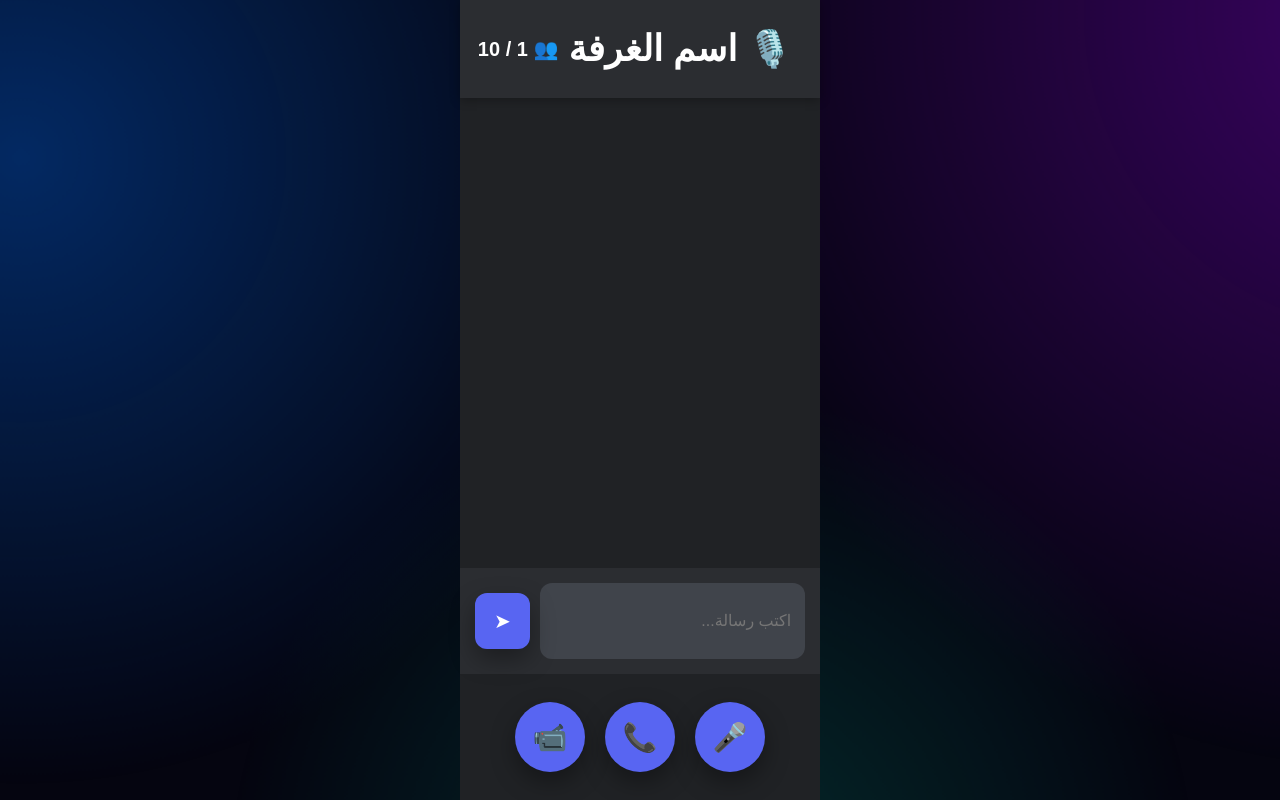
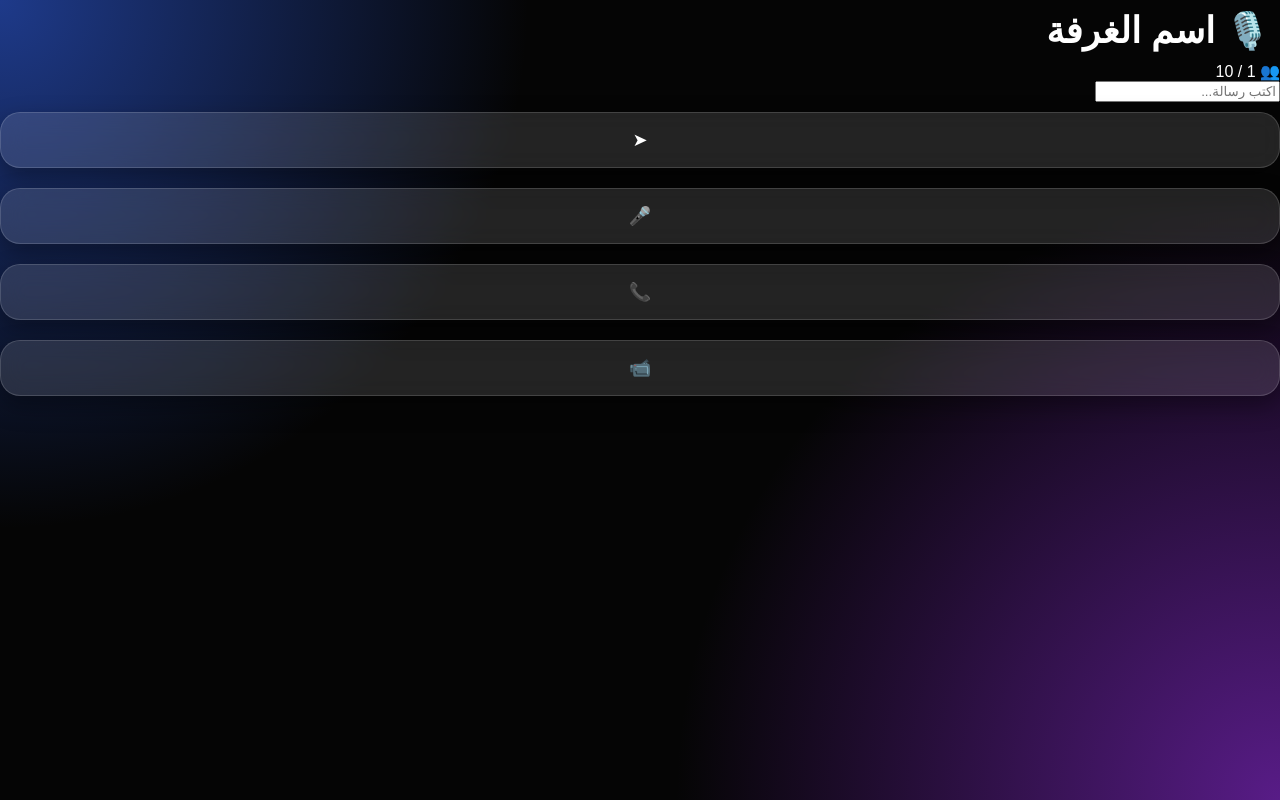
Before and after one commit to mecdjhjhnh37-collab/walkie-talkie-majd, a Flask app: page /room in a window 1280 px wide. Run offline with Flask 3, Linux system fonts and the light colour scheme; some libraries are stand-ins or nearby versions.

Commit message:
Update style.css

```diff
--- a/static/style.css
+++ b/static/style.css
@@ -179,92 +183,71 @@ p {
 /* الحالة */
 
 .online,
-.status {
+.status{
 
+    display:inline-block;
 
-    display: inline-block;
+    padding:8px 20px;
 
-
-    padding: 8px 20px;
-
-
-    border-radius: 30px;
-
+    border-radius:30px;
 
     background:
-
-    rgba(0,255,120,0.15);
+    rgba(0,255,120,.15);
 
 }
 
 
 
-/* كل الأزرار */
+/* الأزرار */
 
 button,
 .lang-btn,
-.google-btn {
+.google-btn{
 
+    width:100%;
 
-    width: 100%;
+    padding:16px;
 
+    margin:10px 0;
 
-    padding: 16px;
+    border-radius:20px;
 
+    border:1px solid rgba(255,255,255,.15);
 
-    margin: 10px 0;
+    color:white;
 
+    font-size:18px;
 
-    border-radius: 20px;
-
-
-    border: 1px solid rgba(255,255,255,0.15);
-
-
-    color: white;
-
-
-    font-size: 18px;
-
-
-    cursor: pointer;
-
-
+    cursor:pointer;
 
     background:
+    rgba(255,255,255,.12);
 
-    rgba(255,255,255,0.12);
+    backdrop-filter:blur(12px);
 
-
-
-    backdrop-filter: blur(12px);
-
-
-
-    transition: 0.3s;
-
-
+    transition:.3s;
 
     box-shadow:
-
-    0 10px 25px rgba(0,0,0,0.35);
-
+    0 10px 25px rgba(0,0,0,.35);
 
 }
 
 
-
 button:hover,
 .lang-btn:hover,
-.google-btn:hover {
+.google-btn:hover{
+
+    transform:translateY(-4px);
+
+    background:
+    rgba(255,255,255,.22);
+
+}
 
 
-    transform: translateY(-4px);
+button:active{
 
-
-    background:
-
-    rgba(255,255,255,0.22);
+    transform:scale(.96);
 
 }
 
@@ -398,159 +354,61 @@ a {
 
 }
 
+
 .popup-buttons button{
 
     flex:1;
 
-    border:none;
+}
 
-    border-radius:10px;
-
-    padding:12px;
-
-    font-size:16px;
-
-    cursor:pointer;
-
-}
 
 #createRoomNow{
 
     background:#5865F2;
 
-    color:white;
+}
 
-}
 
 #cancelRoom{
 
     background:#444;
 
-    color:white;
+}
+/* =============== DARK PRO ROOM =============== */
 
-}
-.room-bottom button{
-...
-}
 
 .room-page{
+
+    width:100%;
+
     height:100vh;
-    display:flex;
-    flex-direction:column;
-    background:#202225;
-    color:white;
-}
-
-.room-header{
-
-    background:#2b2d31;
-
-    padding:18px;
-
-    display:flex;
-
-    justify-content:space-between;
-
-    align-items:center;
-
-    font-size:20px;
-
-    font-weight:bold;
-
-    box-shadow:0 2px 10px rgba(0,0,0,.3);
-
-}
-
-.room-chat{
-
-    flex:1;
-
-    overflow-y:auto;
-
-    padding:15px;
 
     display:flex;
 
     flex-direction:column;
 
-    gap:10px;
+    background:
+
+    radial-gradient(
+    circle at top left,
+    #1e3a8a,
+    transparent 35%
+    ),
+
+    radial-gradient(
+    circle at bottom right,
+    #581c87,
+    transparent 40%
+    ),
+
+    #050505;
+
+    color:white;
+
+    overflow:hidden;
 
 }
 
-.room-input{
 
-    display:flex;
 
-    gap:10px;
-
-    padding:15px;
-
-    background:#2b2d31;
-
-}
-
-.room-input input{
-
-    flex:1;
-
-    border:none;
-
-    border-radius:12px;
-
-    padding:14px;
-
-    background:#40444b;
-
-    color:white;
-
-    font-size:16px;
-
-}
-
-.room-input button{
-
-    width:55px;
-
-    border:none;
-
-    border-radius:12px;
-
-    background:#5865F2;
-
-    color:white;
-
-    font-size:20px;
-
-}
-
-.room-bottom{
-
-    display:flex;
-
-    justify-content:center;
-
-    gap:20px;
-
-    padding:18px;
-
-    background:#202225;
-
-}
-
-.room-bottom button{
-
-    width:70px;
-
-    height:70px;
-
-    border:none;
-
-    border-radius:50%;
-
-    font-size:28px;
-
-    background:#5865F2;
-
-    color:white;
-
-}
+/* اله
```
Also changed, not shown: other parts of static/style.css (+108 -131 lines).
